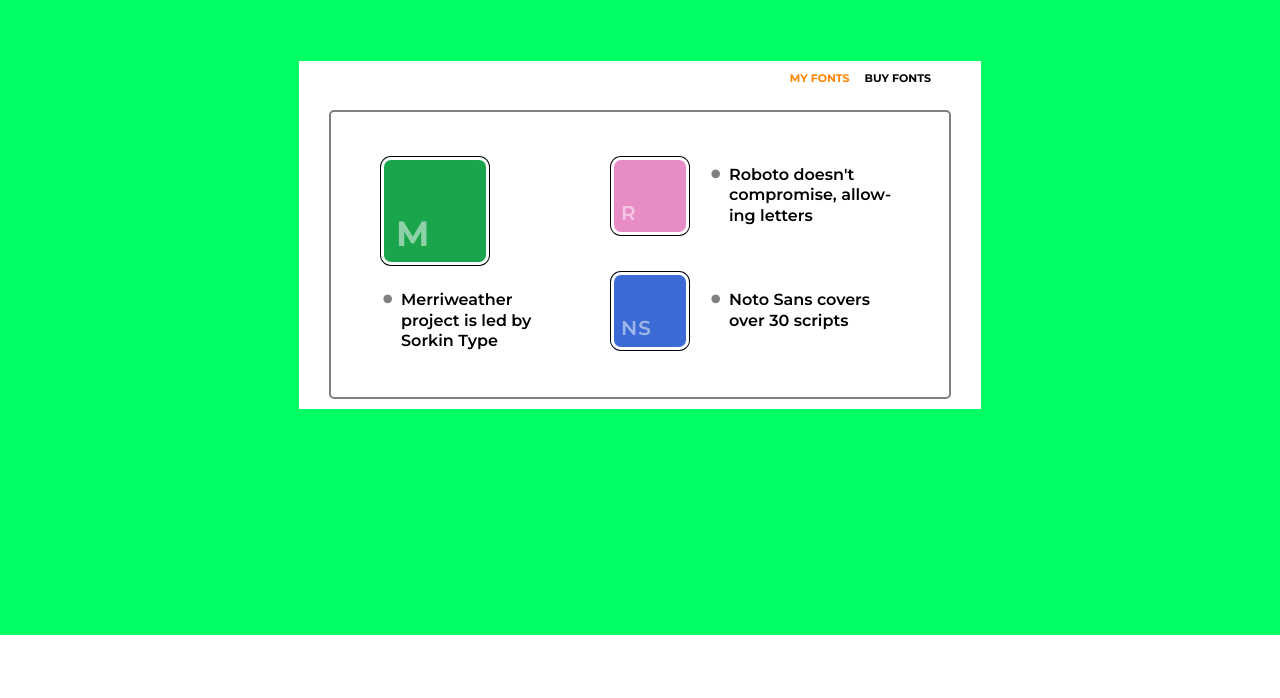
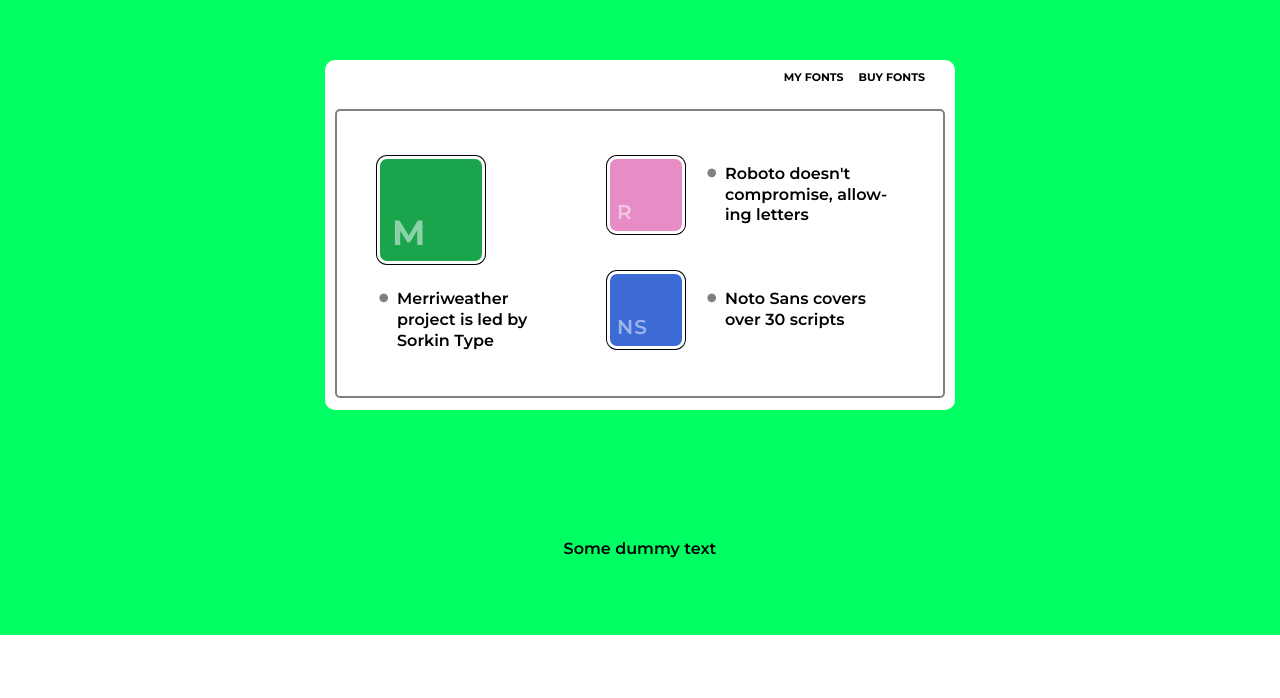
Before and after one commit to Kostya-star/layout-task, a website: page index.html in a window 1280 px wide. Shown: the part 165-863 px from the top of the page. Before the commit the page ends 800 px from the top, so only its background shows below. Drawn offline with Linux system fonts and the light colour scheme.

Commit message:
fixed the layout, started fixing js logic

```diff
--- a/index.html
+++ b/index.html
@@ -20,28 +20,6 @@
         <button id="card_contentBtn">My fonts</button>
         <button id="dummy_textBtn">Buy fonts</button>
       </div>
-      <!-- <div class="card__body">
-        <div class="card__col_1">
-          <div class="card__square square_green">
-            <span>M</span>
-          </div>
-          <p>Merriweather project is led by Sorkin Type</p>
-        </div>
-        <div class="card__col_2">
-          <div class="card__group">
-            <div class="card__square square_red">
-              <span>R</span>
-            </div>
-            <p>Roboto doesn't compromise, allowing letters</p>
-          </div>
-          <div class="card__group">
-            <div class="card__square square_blue">
-              <span>Ns</span>
-            </div>
-            <p>Noto Sans covers over 30 scripts</p>
-          </div>
-        </div>
-      </div> -->
       <div class="card__body">
         <div class="card__group">
           <input type="radio" name="color" value="red" id="radio1">
@@ -70,34 +48,57 @@
         </div>
 
       </div>
-      <div class="dummy_text">Some dummy text</div>
+      <div class="dummy_text">
+        <p>
+          Some dummy text
+        </p>
+      </div>
     </div>
   </div>
+
   <script>
-    const cardBlocksContent = document.querySelector('.card__body');
-    const dummyTextContent = document.querySelector('.dummy_text');
+    const cardContent = document.querySelector('.card__body');
+    const dummyContent = document.querySelector('.dummy_text');
 
-    const cardContentBtn = document.querySelector('#card_contentBtn');
-    const dummyTextBtn = document.querySelector('#dummy_textBtn');
+    const navButtons = document.querySelectorAll('.card__heading button')
 
-    let activeBtn = cardContentBtn;
+    navButtons.forEach(btn => {
+      btn.addEventListener('click', () => {
+        navButtons.forEach(btn => {
+          btn.classList.remove('active')
+          btn.removeAttribute('style')
+        })
 
-    const handleClick = (button, content) => {
-      activeBtn.removeAttribute('style')
-      button.setAttribute('style', 'color: rgb(255, 132, 0)');
-      cardBlocksContent.setAttribute('style', `display: ${content === 'card' ? 'flex' : 'none'}`)
-      dummyTextContent.setAttribute('style', `display: ${content === 'dummy' ? 'block' : 'none'}`)
-      activeBtn = button
-    }
+        console.log(btn);
 
-    cardContentBtn.addEventListener('click', () => handleClick(cardContentBtn, 'card'))
-    dummyTextBtn.addEventListener('click', () => handleClick(dummyTextBtn, 'dummy'))
+        btn.classList.add('active')
+        cardContent.setAttribute('style', 'display: none')
+        // dummyTextContent.setAttribute('style', `display: ${content === 'dummy' ? 'flex' : 'none'}`)
+      })
+    })
 
-    activeBtn.setAttribute('style', 'color: rgb(255, 132, 0)');
-    dummyTextContent.setAttribute('style', 'display: none')
 
-    cardContentBtn.removeEventListener('click', handleClick);
-    dummyTextBtn.removeEventListener('click', handleClick);
+    // const cardContentBtn = document.querySelector('#card_contentBtn');
+    // const dummyTextBtn = document.querySelector('#dummy_textBtn');
+
+    // let activeBtn = cardContentBtn;
+
+    // const handleClick = (button, content) => {
+    //   activeBtn.removeAttribute('style')
+    //   button.setAttribute('style', 'color: rgb(255, 132, 0)');
+    //   cardBlocksContent.setAttribute('style', `display: ${content === 'card' ? 'flex' : 'none'}`)
+    //   dummyTextContent.setAttribute('style', `display: ${content === 'dummy' ? 'flex' : 'none'}`)
+    //   activeBtn = button
+    // }
+
+    // cardContentBtn.addEventListener('click', () => handleClick(cardContentBtn, 'card'))
+    // dummyTextBtn.addEventListener('click', () => handleClick(dummyTextBtn, 'dummy'))
+
+    // activeBtn.setAttribute('style', 'color: rgb(255, 132, 0)');
+    // dummyTextContent.setAttribute('style', 'display: none')
+
+    // cardContentBtn.removeEventListener('click', handleClick);
+    // dummyTextBtn.removeEventListener('click', handleClick);
 
   </script>
 
--- a/styles.css
+++ b/styles.css
@@ -17,8 +17,11 @@
 /* THE ENTIRE WHITE CARD */
 
 .card {
-    padding: 10px 30px;
+    padding: 10px 10px;
     background-color: white;
+    border-radius: 10px;
+    height: 350px;
+    width: 630px;
 }
 
 /* THE CARD HEADING(BUTTONS) */
@@ -39,10 +42,6 @@
     cursor: pointer;
 }
 
-/* .card__heading button:focus {
-    color: rgb(255, 132, 0); */
-/* } */
-
 /* THE CARD CONTENT */
 .card__body {
     /* display: grid; */
@@ -50,7 +49,7 @@
     /* grid-template-columns: 1fr auto-fit; */
     display: flex;
     gap: 40px;
-    padding: 45px 50px;
+    padding: 45px 40px;
     border: 2px solid grey;
     border-radius: 5px;
 }
@@ -163,3 +162,14 @@
   input[type="radio"]:checked + .card__square + p {
     opacity: .5;
   }
+
+.active {
+    color: rgb(255, 132, 0);
+}
+
+.dummy_text {
+    display: flex;
+    justify-content: center;
+    align-items: center;
+    height: calc(100% - 30px);
+}
```
